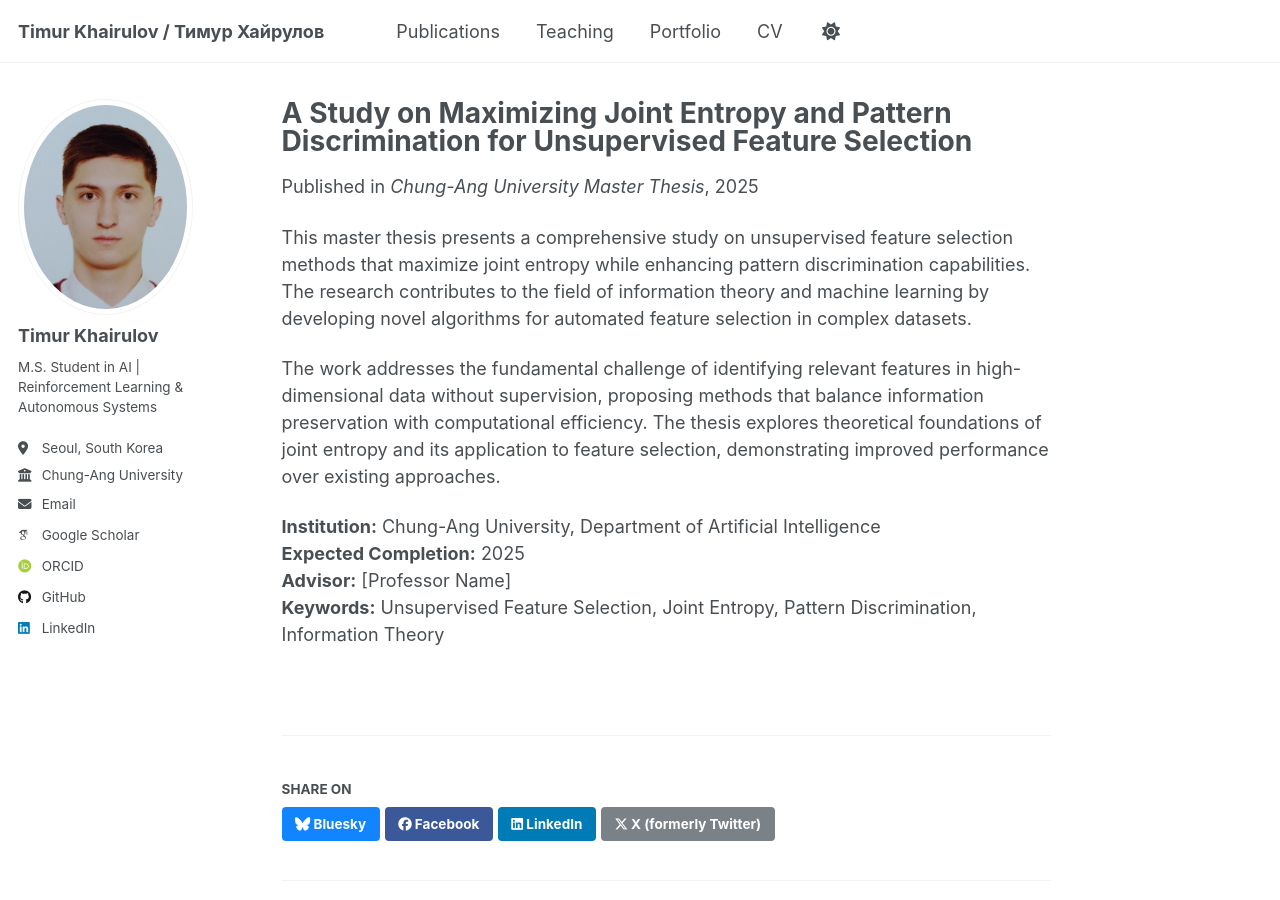
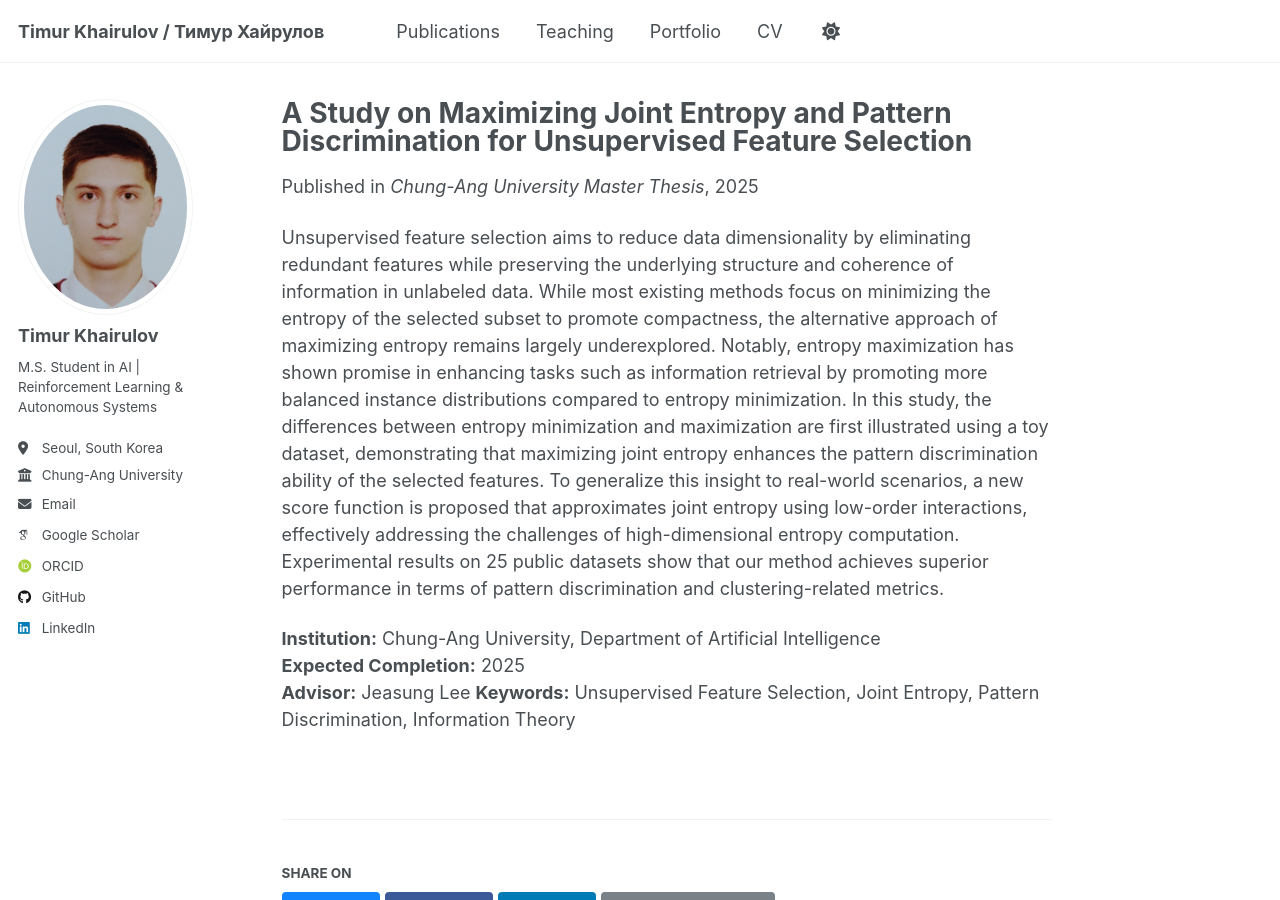
Before and after one commit to KhrTim/KhrTim.github.io, a Jekyll site: the page built from _publications/2025-masters-thesis.md, in a window 1280 px wide and 900 px high. Built offline with Jekyll 4.4.1, drawn with Linux system fonts in a browser that asks for light colours; some web fonts are replaced; a script that is not in the unit is left out.

Commit message:
update publications

```diff
--- a/_publications/2025-masters-thesis.md
+++ b/_publications/2025-masters-thesis.md
@@ -8,11 +8,9 @@
 venue: 'Chung-Ang University Master Thesis'
 ---
 
-This master thesis presents a comprehensive study on unsupervised feature selection methods that maximize joint entropy while enhancing pattern discrimination capabilities. The research contributes to the field of information theory and machine learning by developing novel algorithms for automated feature selection in complex datasets.
-
-The work addresses the fundamental challenge of identifying relevant features in high-dimensional data without supervision, proposing methods that balance information preservation with computational efficiency. The thesis explores theoretical foundations of joint entropy and its application to feature selection, demonstrating improved performance over existing approaches.
+Unsupervised feature selection aims to reduce data dimensionality by eliminating redundant features while preserving the underlying structure and coherence of information in unlabeled data. While most existing methods focus on minimizing the entropy of the selected subset to promote compactness, the alternative approach of maximizing entropy remains largely underexplored. Notably, entropy maximization has shown promise in enhancing tasks such as information retrieval by promoting more balanced instance distributions compared to entropy minimization. In this study, the differences between entropy minimization and maximization are first illustrated using a toy dataset, demonstrating that maximizing joint entropy enhances the pattern discrimination ability of the selected features. To generalize this insight to real-world scenarios, a new score function is proposed that approximates joint entropy using low-order interactions, effectively addressing the challenges of high-dimensional entropy computation. Experimental results on 25 public datasets show that our method achieves superior performance in terms of pattern discrimination and clustering-related metrics.
 
 **Institution:** Chung-Ang University, Department of Artificial Intelligence
 **Expected Completion:** 2025
-**Advisor:** [Professor Name]
+**Advisor:** Jeasung Lee
 **Keywords:** Unsupervised Feature Selection, Joint Entropy, Pattern Discrimination, Information Theory
```
Also changed, not shown: _portfolio/portfolio-2.html (deleted, +0 -7 lines), _publications/2024-object-detection-ieie.md (+1 -1 lines), _publications/2025-chainimputer-journal.md (+2 -2 lines), _publications/2025-diffusion-icce.md (+1 -1 lines), _teaching/2025-spring-computer-vision.md (+0 -2 lines), _teaching/robotarium-bachelor-assistance.md (+2 -0 lines).
